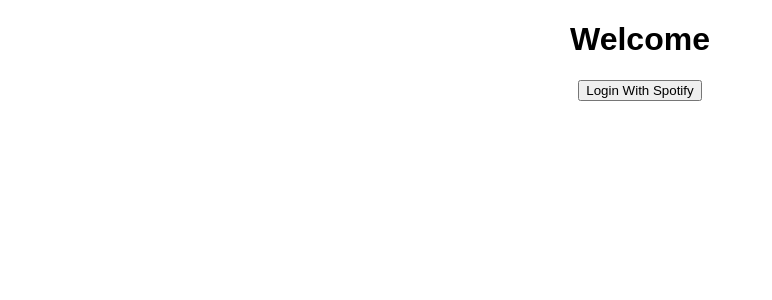
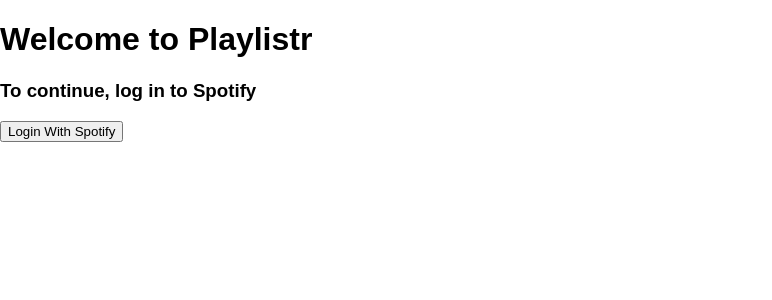
Before and after one commit to connietran-dev/playlistr, a React (Create React App) app in the folder client/: page / in a window 1280 px wide. Shown: the top 300 px of the page, without its empty margins (0-772 px from the left). Built offline with nearby package versions, Linux system fonts and the light colour scheme; no server answers.

Commit message:
Move Login and Home to separate components with react-router

```diff
--- a/client/package.json
+++ b/client/package.json
@@ -7,6 +7,7 @@
 	"dependencies": {
 		"react": "^16.6.3",
 		"react-dom": "^16.6.3",
+		"react-router-dom": "^5.2.0",
 		"react-scripts": "^2.1.1"
 	},
 	"scripts": {
--- a/client/src/App.js
+++ b/client/src/App.js
@@ -1,44 +1,19 @@
-import React, { Component } from 'react';
-// import logo from './logo.svg';
+import React from 'react';
+import { BrowserRouter as Router, Route } from "react-router-dom";
+
+import Login from './pages/Login';
+import Home from './pages/Home';
+
 import './App.css';
-import queryString from 'query-string';
 
-class App extends Component {
-	constructor() {
-		super();
-
-		this.state = { serverData: {} };
-	}
-
-	componentDidMount() {
-		let parsed = queryString.parse(window.location.search);
-		let token = parsed.access_token;
-		// console.log(token);
-
-		fetch('https://api.spotify.com/v1/me', {
-			headers: {
-				Authorization: 'Bearer ' + token
-			}
-		})
-			.then(res => res.json())
-			.then(data => {
-				console.log(data);
-				this.setState({ serverData: data });
-			});
-	}
-
-	render() {
-		return (
-			<div className="App">
-				<div>
-					<h1>Welcome {this.state.serverData.display_name}</h1>
-				</div>
-				<button onClick={() => (window.location = 'http://localhost:8888/login')}>
-					Login With Spotify
-				</button>
-			</div>
-		);
-	}
+function App() {
+	return (
+		<Router>
+			<Route exact path={["/", "/login"]} component={Login} />
+			<Route exact path="/home" component={Home} />
+		</Router>
+	);
 }
 
+
 export default App;
--- /dev/null
+++ b/client/src/pages/Home.js
@@ -0,0 +1,39 @@
+import React, { Component } from 'react';
+import queryString from 'query-string';
+
+class Home extends Component {
+    constructor() {
+        super();
+
+        this.state = { serverData: {} };
+    }
+
+    componentDidMount() {
+        let parsed = queryString.parse(window.location.search);
+        let token = parsed.access_token;
+
+        fetch('https://api.spotify.com/v1/me', {
+            headers: {
+                Authorization: 'Bearer ' + token
+            }
+        })
+            .then(res => res.json())
+            .then(data => {
+                console.log(data);
+                this.setState({ serverData: data });
+            });
+    }
+
+    render() {
+        return (
+            <div>
+                <div>
+                    <h1>Welcome to Playlistr, {this.state.serverData.display_name}</h1>
+                </div>
+            </div>
+        )
+
+    }
+}
+
+export default Home;
--- /dev/null
+++ b/client/src/pages/Login.js
@@ -0,0 +1,19 @@
+import React, { Component } from 'react';
+
+function Login() {
+    return (
+        <div>
+            <h1>Welcome to Playlistr</h1>
+            <h3>To continue, log in to Spotify</h3>
+            <button onClick={() => {
+                window.location = window.location.href.includes('localhost')
+                    ? 'http://localhost:8888/spotify/login'
+                    : 'https://playlistr-io.herokuapp.com/spotify/login'
+            }}>
+                Login With Spotify
+                </button>
+        </div>
+    )
+}
+
+export default Login;
```
Also changed, not shown: 2 other files (tests, documents, lock files or other folders).
